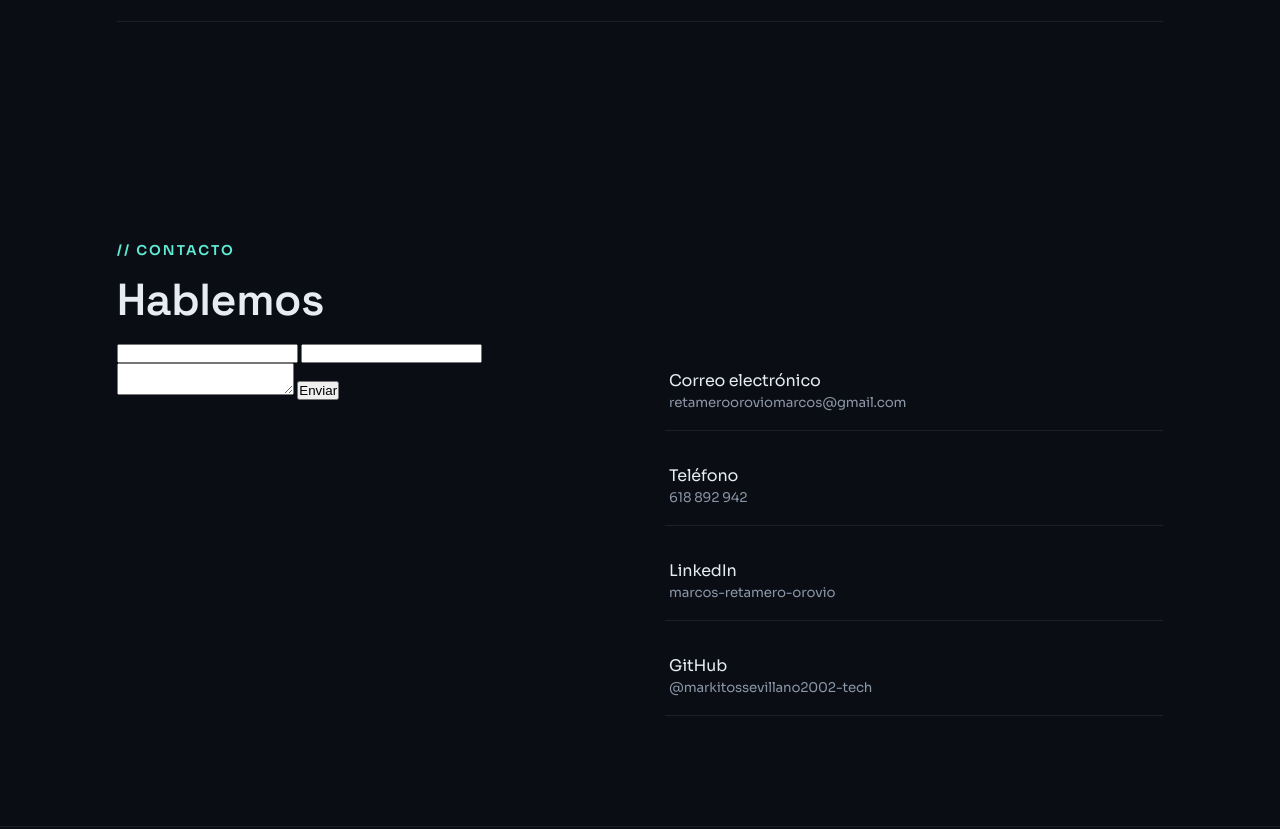
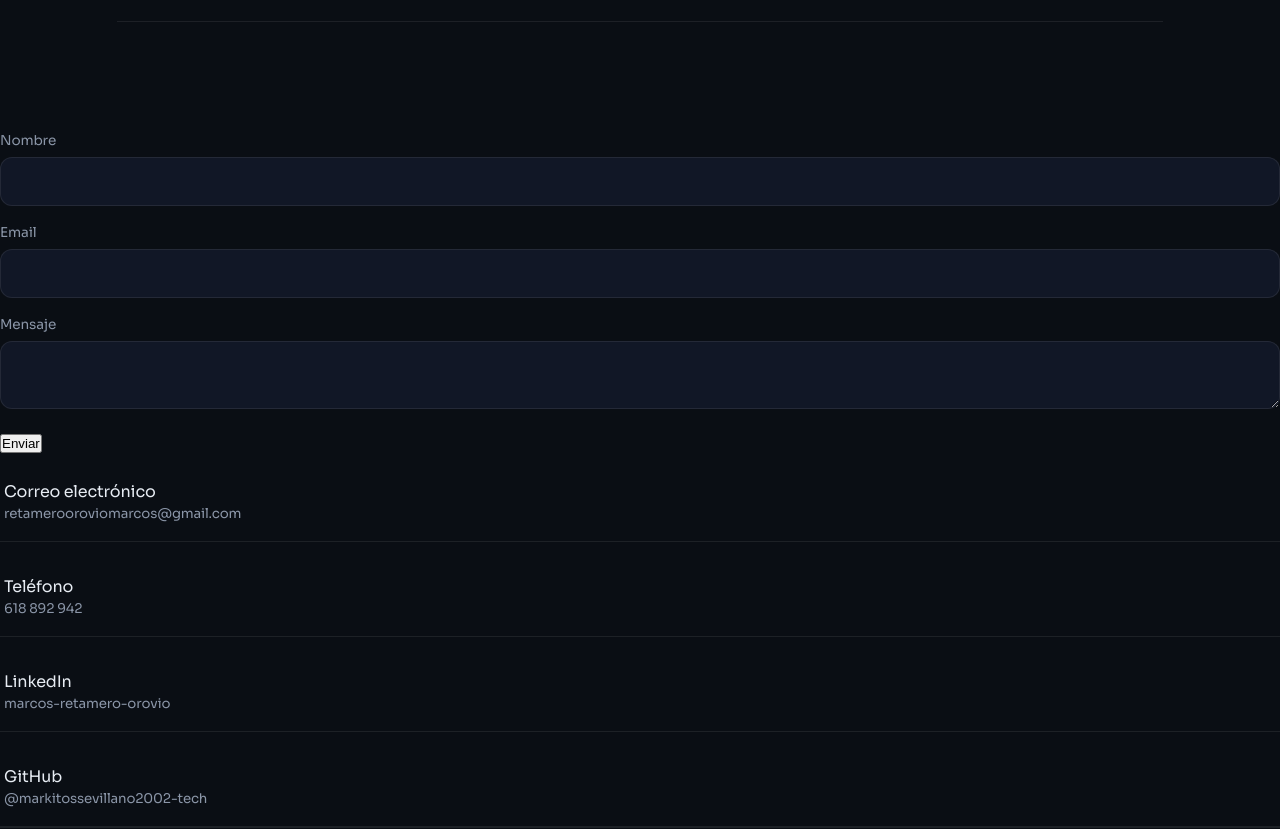
Before and after one commit to DanMarITsolutions/Marcos, a plain HTML site: page index.html in a window 1280 px wide. Shown: the part 8100-8929 px from the top of the page. Drawn offline with nearby package versions, Linux system fonts and the light colour scheme; no server answers.

Commit message:
Update index.html

```diff
--- a/index.html
+++ b/index.html
@@ -229,16 +229,23 @@
   </div>
 </section>
 
-<section id="contact" class="reveal">
-  <div class="section-tag">// Contacto</div>
-  <h2 class="section-title">Hablemos</h2>
-  <div class="contact-grid">
-    <form id="contactForm">
-  <input type="text" name="user_name" required>
-  <input type="email" name="email" required>
-  <textarea name="message" required></textarea>
+<form id="contactForm">
+  <div class="form-group">
+    <label>Nombre</label>
+    <input type="text" name="user_name" required>
+  </div>
+  <div class="form-group">
+    <label>Email</label>
+    <input type="email" name="user_email" required>
+  </div>
+  <div class="form-group">
+    <label>Mensaje</label>
+    <textarea name="message" required></textarea>
+  </div>
   <button type="submit">Enviar</button>
 </form>
+
+
     <div class="contact-links">
       <a class="contact-link" href="mailto:retamerooroviomarcos@gmail.com"><div>Correo electrónico<br><small style="color:var(--muted)">retamerooroviomarcos@gmail.com</small></div></a>
       <a class="contact-link" href="tel:618892942"><div>Teléfono<br><small style="color:var(--muted)">618 892 942</small></div></a>
```
